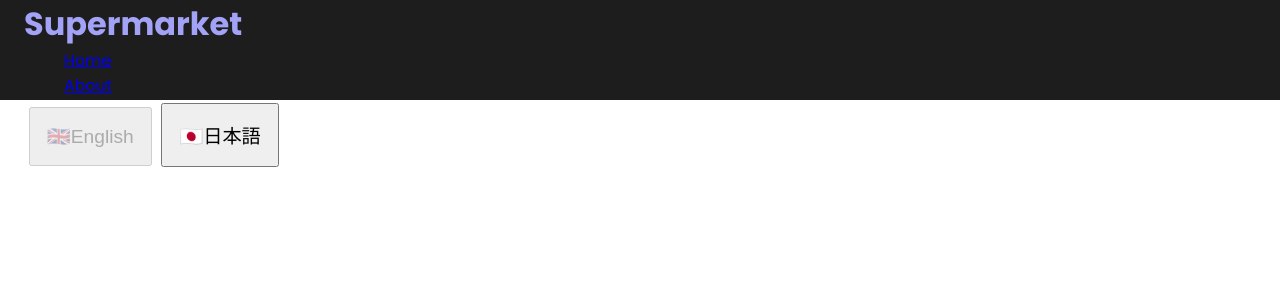
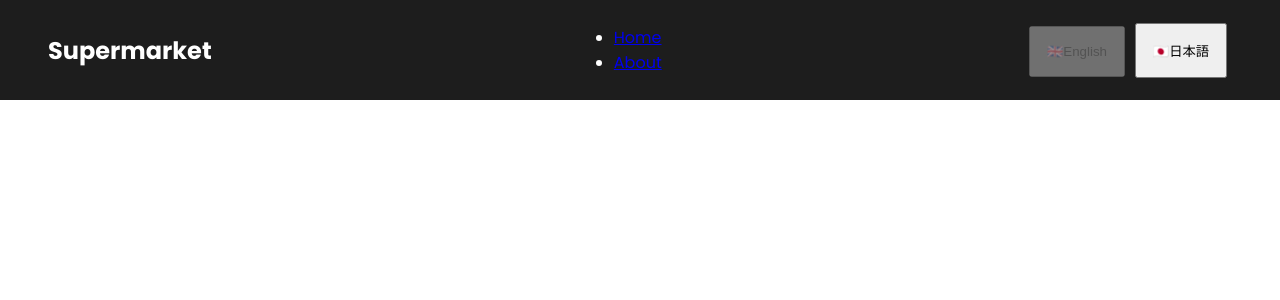
Before and after one commit to ADevCalledMo/supermarket-app, a React (Create React App) app: page / in a window 1280 px wide. Shown: the top 300 px of the page. Built offline with nearby package versions, Linux system fonts and the light colour scheme.

Commit message:
navbar continued

```diff
--- a/src/components/Navbar.module.scss
+++ b/src/components/Navbar.module.scss
@@ -4,5 +4,20 @@
   background: $dark;
   width: 100%;
   padding: 0 1.5rem;
-  height: 100px;
+  height: $headerHeight;
+  @include breakpoint(md) {
+    padding: 0 3rem;
+  }
+  transition: 0.3s ease all;
+
+  &__content {
+    overflow: hidden;
+    color: $light;
+    margin: 0 auto;
+    max-width: 1920px;
+    height: 100%;
+    display: flex;
+    align-items: center;
+    justify-content: space-between;
+  }
 }
--- a/src/components/Navbar.tsx
+++ b/src/components/Navbar.tsx
@@ -12,8 +12,10 @@ const Navbar = ({ language, handleLangChange }: NavbarProps) => {
     <>
       <header className={classes.Navbar}>
         <div className={classes.Navbar__content}>
-          <h1>{translate("Supermarket")}</h1>
-        </div>
+          <h2 className={classes.Navbar__content__logo}>
+            {translate("Supermarket")}
+          </h2>
+
           <div className={classes.header__content__nav}>
             <ul>
               <li>
@@ -50,6 +52,7 @@ const Navbar = ({ language, handleLangChange }: NavbarProps) => {
               日本語
             </button>
           </div>
+        </div>
       </header>
     </>
   );
--- a/src/styles/index.scss
+++ b/src/styles/index.scss
@@ -12,11 +12,11 @@ body {
 }
 
 button {
-  font-size: 1.2rem;
+  font-size: 1.2 rem;
   padding: 1rem;
   margin: 0.3rem;
 }
 
-h1 {
-  color: $primary;
+#root {
+  height: 100%;
 }
--- a/src/styles/variables.scss
+++ b/src/styles/variables.scss
@@ -9,3 +9,20 @@ $dark: rgb(29, 29, 29);
 $light: #fff;
 $primary: rgb(162, 162, 246);
 $bg: rgb(244, 244, 255);
+
+//spacing
+$spacing-md: 16px;
+$spacing-lg: 12px;
+
+// border radius
+$borderRadius: 12px;
+
+//border height
+$headerHeight: 100px;
+
+@mixin breakpoint($point) {
+  // 768px
+  @media (min-width: 48em) {
+    @content;
+  }
+}
```
Lines whose indentation alone changed are shown as unchanged.
